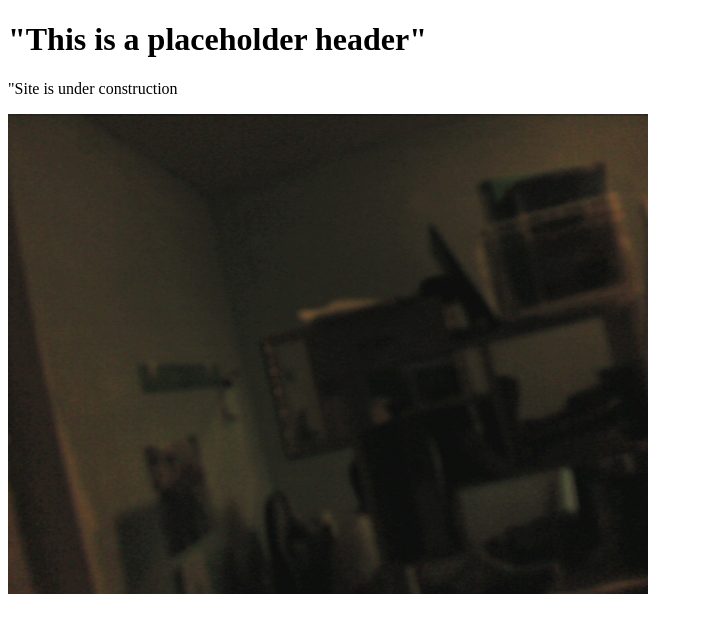
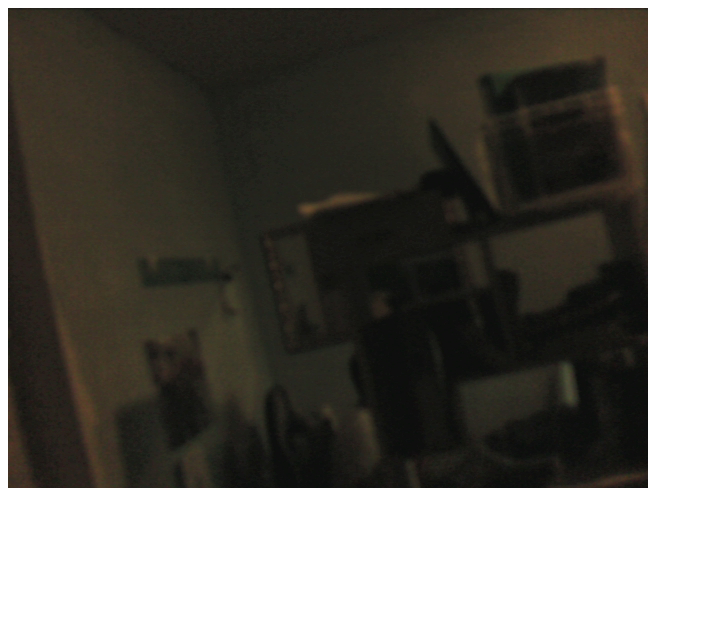
Before and after one commit to Wuringer/WebsiteRessources, a plain HTML site: page index.html in a window 1280 px wide. Shown: the whole page, without its empty margins (0-703 px from the left). Drawn offline with Linux system fonts and the light colour scheme.

Commit message:
Update index.html
index change

```diff
--- a/index.html
+++ b/index.html
@@ -4,14 +4,9 @@
 
 
 <head>
-<title>"Portfolio site"</title>
+<title>"ImageHost"</title>
 </head>
-
-
 <body>
-<h1>"This is a placeholder header"</h1>
-<p>"Site is under construction</p>
+<img src="picture.jpg">
 </body>
-<img src="picture.jpg">
-
 </html>
```
